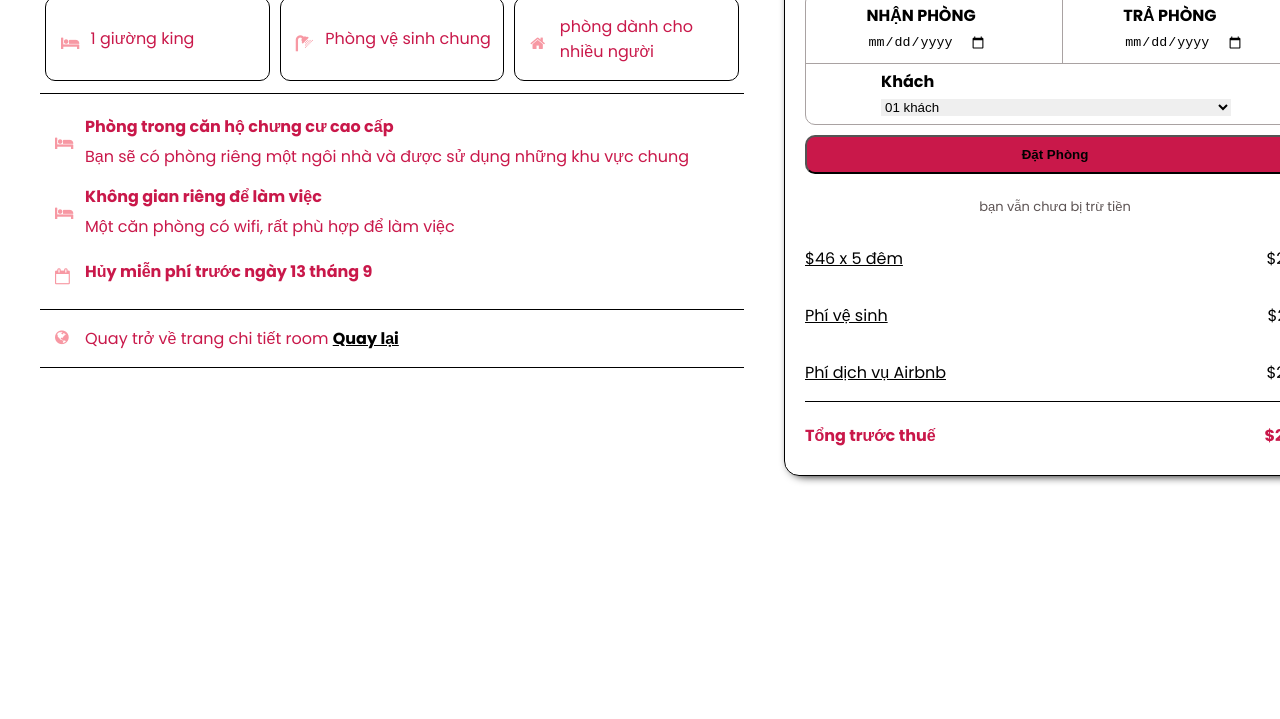
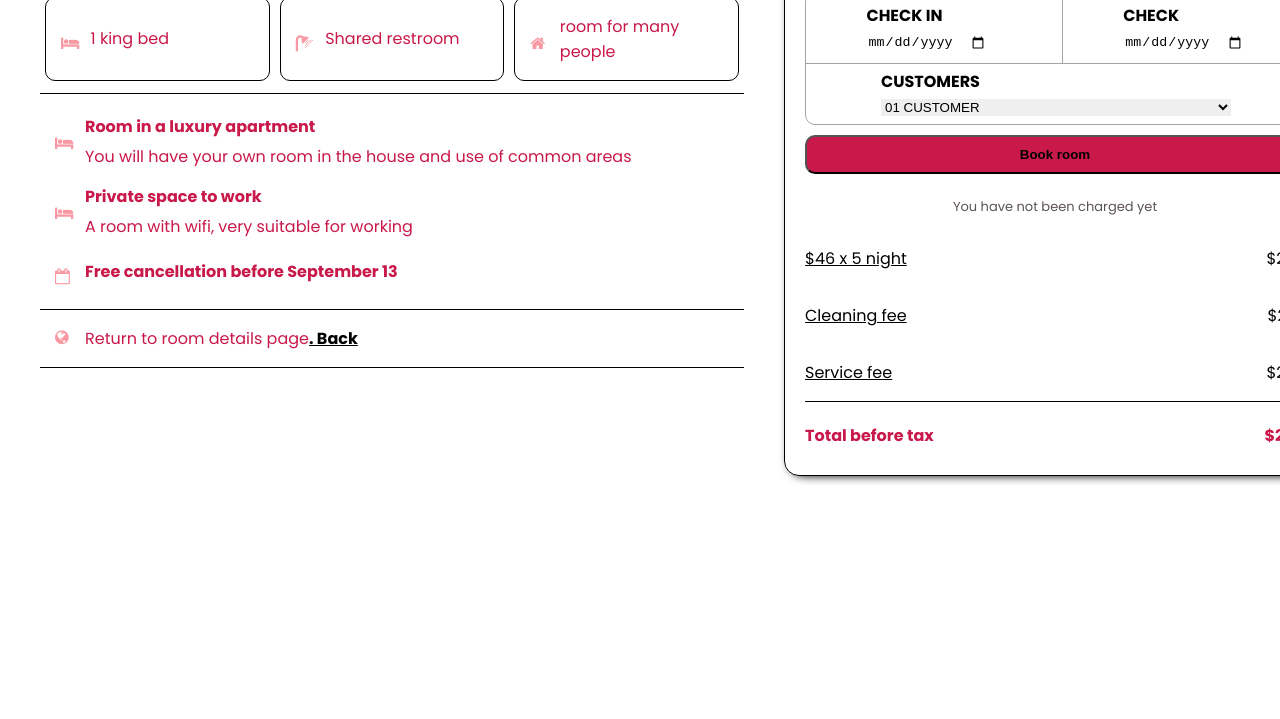
Before and after one commit to nghiamai123/hotel_management, a plain HTML site: page Booking.html in a window 1280 px wide. Shown: the part 81-800 px from the top of the page. Drawn offline with Linux system fonts and the light colour scheme.

Commit message:
update english for booking

```diff
--- a/Booking.html
+++ b/Booking.html
@@ -3,7 +3,7 @@
 <head>
     <meta charset="UTF-8">
     <meta name="viewport" content="width=device-width, initial-scale=1.0">
-    <title>Airbnb - Booking</title>
+    <title>YawnYawn - Booking</title>
     <link rel="stylesheet" href="https://cdnjs.cloudflare.com/ajax/libs/font-awesome/4.7.0/css/font-awesome.min.css">
     <link href="https://fonts.googleapis.com/css2?family=Poppins:wght@100;300;400;500;600;700&display=swap"
         rel="stylesheet">
@@ -14,7 +14,7 @@
         <div class="left">
             <div id="head1">
                 <nav><h4>
-                    Phòng hộ chung cư cao cấp.
+                    High-end apartment room.
                 </h6></nav>
                 <nav><img src="https://vapa.vn/wp-content/uploads/2022/12/anh-3d-thien-nhien.jpeg" alt="avata"></nav>
 
@@ -23,20 +23,20 @@
                 <div class="head2_1">
                     <div class="icon"><i class="fa fa-bed" aria-hidden="true"></i></div>
                     <div class="text">
-                        <p> 1 giường king</p>
+                        <p> 1 king bed</p>
                     </div>
                 </div>
                 <div class="head2_1">
                     <div class="icon"><i class="fa fa-shower" aria-hidden="true"></i>
                     </div>
                     <div class="text">
-                        <p> Phòng vệ sinh chung</p>
+                        <p> Shared restroom</p>
                     </div>
                 </div>
                 <div class="head2_1">
                     <div class="icon"><i class="fa fa-home" aria-hidden="true"></i></div>
                     <div class="text">
-                        <p>phòng dành cho nhiều người</p>
+                        <p>room for many people</p>
                     </div>
                 </div>
             </div>
@@ -46,8 +46,8 @@
                         <i><i class="fa fa-bed" aria-hidden="true"></i></i>
                     </div>
                     <div class="text2">
-                        <h4>Phòng trong căn hộ chưng cư cao cấp</h4>
-                        <p>Bạn sẽ có phòng riêng một ngôi nhà và được sử dụng những khu vực chung</p>
+                        <h4>Room in a luxury apartment</h4>
+                        <p>You will have your own room in the house and use of common areas</p>
                     </div>
                 </div>
                 <!-- khong gian -->
@@ -56,8 +56,8 @@
                         <i><i class="fa fa-bed" aria-hidden="true"></i></i>
                     </div>
                     <div class="text2">
-                        <h4>Không gian riêng để làm việc </h4>
-                        <p>Một căn phòng có wifi, rất phù hợp để làm việc</p>
+                        <h4>Private space to work</h4>
+                        <p>A room with wifi, very suitable for working</p>
                     </div>
                 </div>
                 <!-- hủy -->
@@ -66,7 +66,7 @@
                         <i class="fa fa-calendar-o" aria-hidden="true"></i></i></i>
                     </div>
                     <div class="text2">
-                        <h4>Hủy miễn phí trước ngày 13 tháng 9</h4>
+                        <h4>Free cancellation before September 13</h4>
 
                     </div>
                 </div>
@@ -77,7 +77,7 @@
                     <i class="fa fa-globe" aria-hidden="true"></i>
                 </div>
                 <div class="text">
-                    <p>Quay trở về trang chi tiết room <a href="Detail.html"><b>Quay lại</b></a>
+                    <p>Return to room details page<a href="Detail.html"><b>. Back</b></a>
                     </p>
                 </div>
             </div>
@@ -86,11 +86,11 @@
             <div class="r1">
                 <div class="r1_1">
                     <p>
-                        <b>$46</b>/đêm
+                        <b>$46</b>/Night
                     </p>
                 </div>
                 <div class="r1_2">
-                    <i class="fa fa-star" aria-hidden="true"><b>4,87</b>-159 đánh giá</i>
+                    <i class="fa fa-star" aria-hidden="true"><b>4,87</b>-159 Evaluate</i>
 
                 </div>
 
@@ -98,50 +98,50 @@
             <div class="r2">
                 <div class="r2_1">
                     <nav id="nav1">
-                        <label for="nhanphong"><b>NHẬN PHÒNG</b></label> <br>
+                        <label for="nhanphong"><b>CHECK IN</b></label> <br>
                         <input type="date" name="nhanphong" id="nhanphong" >
 
                     </nav>
                     <nav id="nav2">
-                        <label for="traphong"><b>TRẢ PHÒNG</b></label> <br>
+                        <label for="traphong"><b>CHECK</b></label> <br>
                         <input type="date" name="traphong" id="traphong" >
 
                     </nav>
 
                 </div>
                 <div class="r2_2">
-                    <b>Khách</b><br>
+                    <b>CUSTOMERS</b><br>
                     <select>
-                        <option>01 khách</option>
-                        <option>02 khách</option>
-                        <option>03 khách</option>
-                        <option>04 khách</option>
+                        <option>01 CUSTOMER</option>
+                        <option>02 CUSTOMERS</option>
+                        <option>03 CUSTOMERS</option>
+                        <option>04 CUSTOMERS</option>
                     </select>
                 </div>
             </div>
             <!-- end bảng -->
             <div class="r3">
 
-                    <input type="submit" name="Datphong"
-                    value="Đặt Phòng" id="datphong">
+                    <input type="submit" name="book_room"
+                    value="Book room" id="book_room">
 
             </div>
         <!-- đặt phòng -->
             <div class="r4">
-                <p>bạn vẫn chưa bị trừ tiền</p>
+                <p>You have not been charged yet</p>
             </div>
             <!-- end chưa trừ tiền -->
             <div class="r5">
                 <div class="r5_1">
-                    <a href="#">$46 x 5 đêm</a>
+                    <a href="#">$46 x 5 night</a>
                     <p>$230</p>
                 </div>
                 <div class="r5_1">
-                     <a href="#">Phí vệ sinh</a>
+                     <a href="#">Cleaning fee</a>
                      <p>$222</p>
                     </div>
                 <div class="r5_1">
-                    <a href="#">Phí dịch vụ Airbnb</a>
+                    <a href="#">Service fee</a>
                     <p>$230</p>
                 </div>
 
@@ -150,7 +150,7 @@
             </div>
             <!-- chu thich -->
             <div class="r6">
-                <div><h4>Tổng trước thuế</h6></div>
+                <div><h4>Total before tax</h6></div>
                 <div><h4>$288</h6></div>
             </div>
         </div>
```
